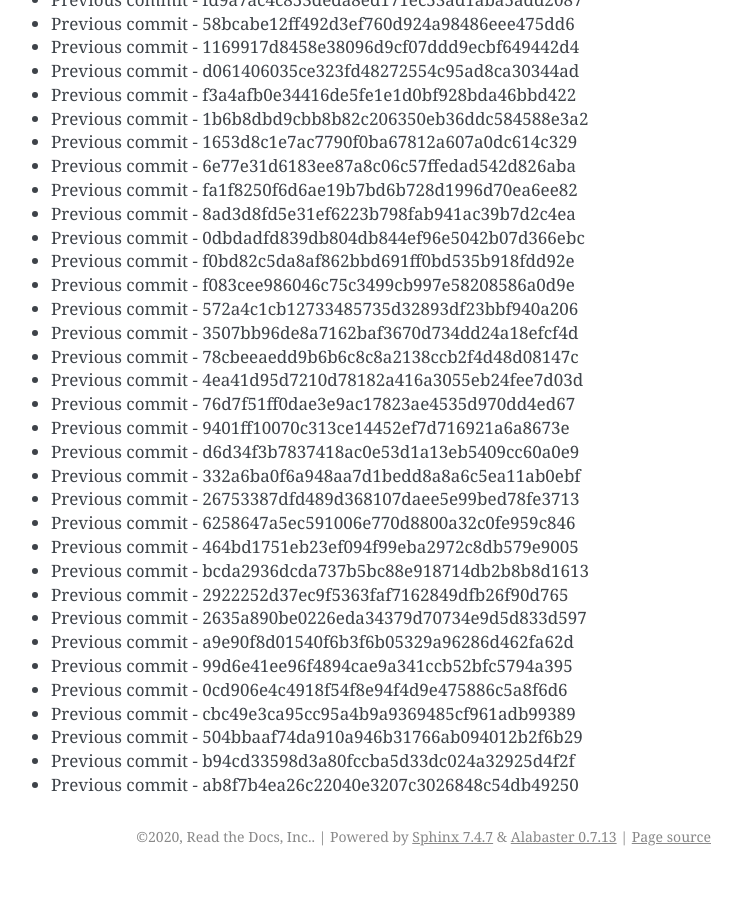
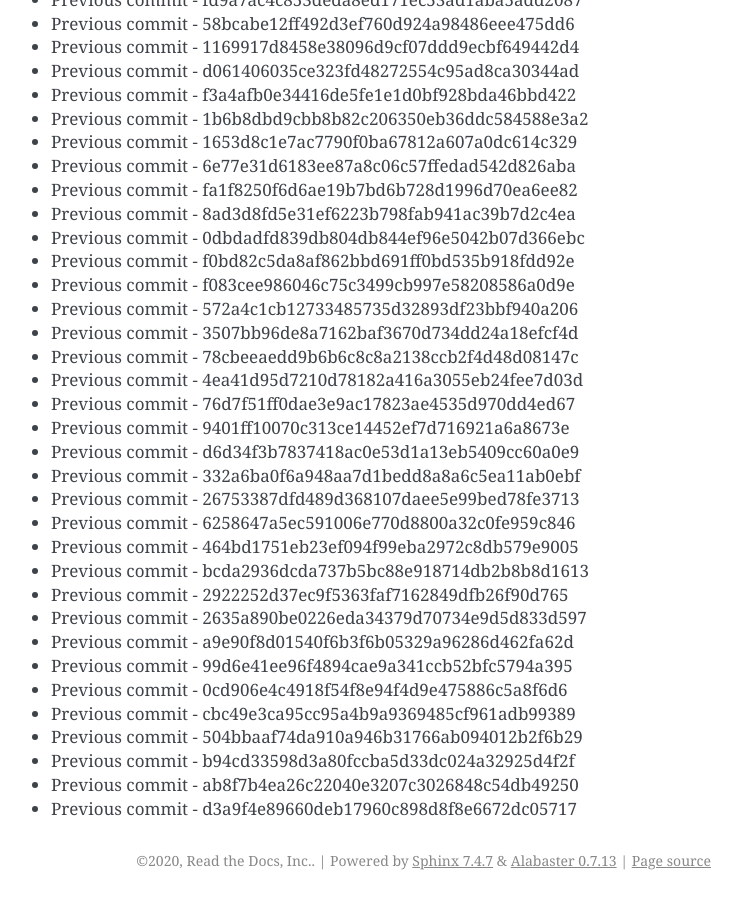
Before and after one commit to readthedocs/rtd-git-stresstest, a Sphinx documentation site: the page built from docs/updates.rst, in a window 1280 px wide and 900 px high, scrolled down 55698 px. Shown: the whole window, without its empty margins (399-1141 px from the left). Built offline with Sphinx 7.4.7, drawn with Linux system fonts in a browser that asks for light colours; before the commit the page ends 56574 px from its top, so only the background shows below that.

Commit message:
Generating commit from previous: d3a9f4e89660deb17960c898d8f8e6672dc05717

```diff
--- a/docs/updates.rst
+++ b/docs/updates.rst
@@ -2372,3 +2372,4 @@ It can be tested for any performance characteristics.
 * Previous commit - 504bbaaf74da910a946b31766ab094012b2f6b29
 * Previous commit - b94cd33598d3a80fccba5d33dc024a32925d4f2f
 * Previous commit - ab8f7b4ea26c22040e3207c3026848c54db49250
+* Previous commit - d3a9f4e89660deb17960c898d8f8e6672dc05717
```
